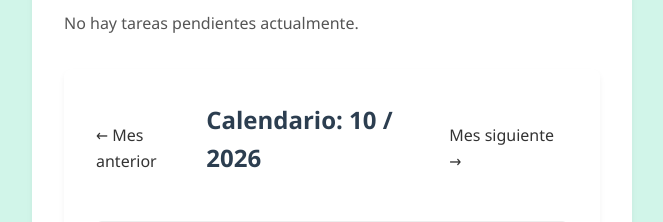
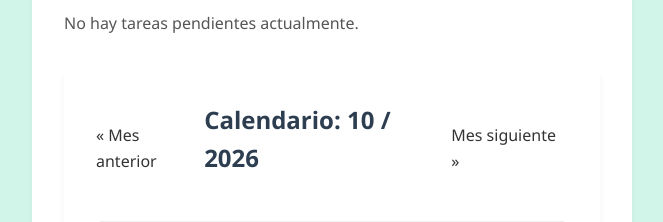
Before and after one commit to Diana-Bernardos/proyecto_todo, a Django app: page / in a window 1280 px wide. Shown: the part 402-624 px from the top of the page, without its empty margins (308-971 px from the left). Run offline with Django 5.2, Linux system fonts and the light colour scheme; a user stored in the database is signed in; data comes from the database, SQL or seed files in the repository; both versions use the stored data as it was after the commit.

Commit message:
ultima modificacion calendario

```diff
--- a/proyecto_todo/mis_tareas/templates/mis_tareas/main.html
+++ b/proyecto_todo/mis_tareas/templates/mis_tareas/main.html
@@ -27,10 +27,10 @@
     </div>
 
     <div class="calendario">
-        <div class="nav-calendario">
-            <a href ="?anio ={{anio_Anterior}} & mes ={{mes_anterior}}" class = "btn-nav">← Mes anterior</a>
+        <div class="nav-calendario" id = "calendario">
+            <a href ="?anio ={{anio_Anterior}} & mes ={{mes_anterior}}#calendario" class = "btn-nav">&laquo; Mes anterior</a>
             <h2>Calendario: {{mes_actual}} / {{anio_actual}}</h2>
-            <a href="?anio={{ anio_siguiente }}&mes={{ mes_siguiente }}" class="btn-nav">Mes siguiente →</a>
+            <a href="?anio={{ anio_siguiente }}&mes={{ mes_siguiente }}#calendario" class="btn-nav">Mes siguiente &raquo;</a>
         </div>
 
     <div class="grid-calendario">
```
Also changed, not shown: proyecto_todo/db.sqlite3.
